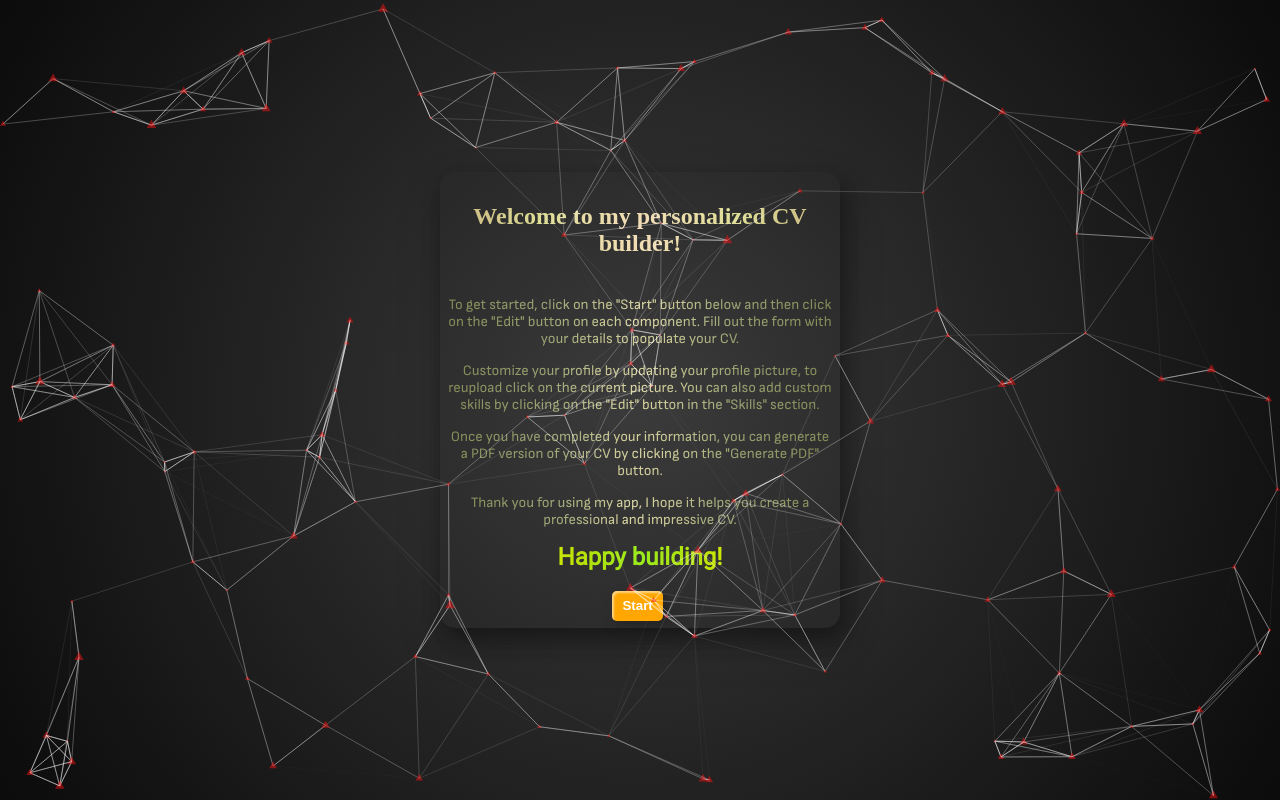
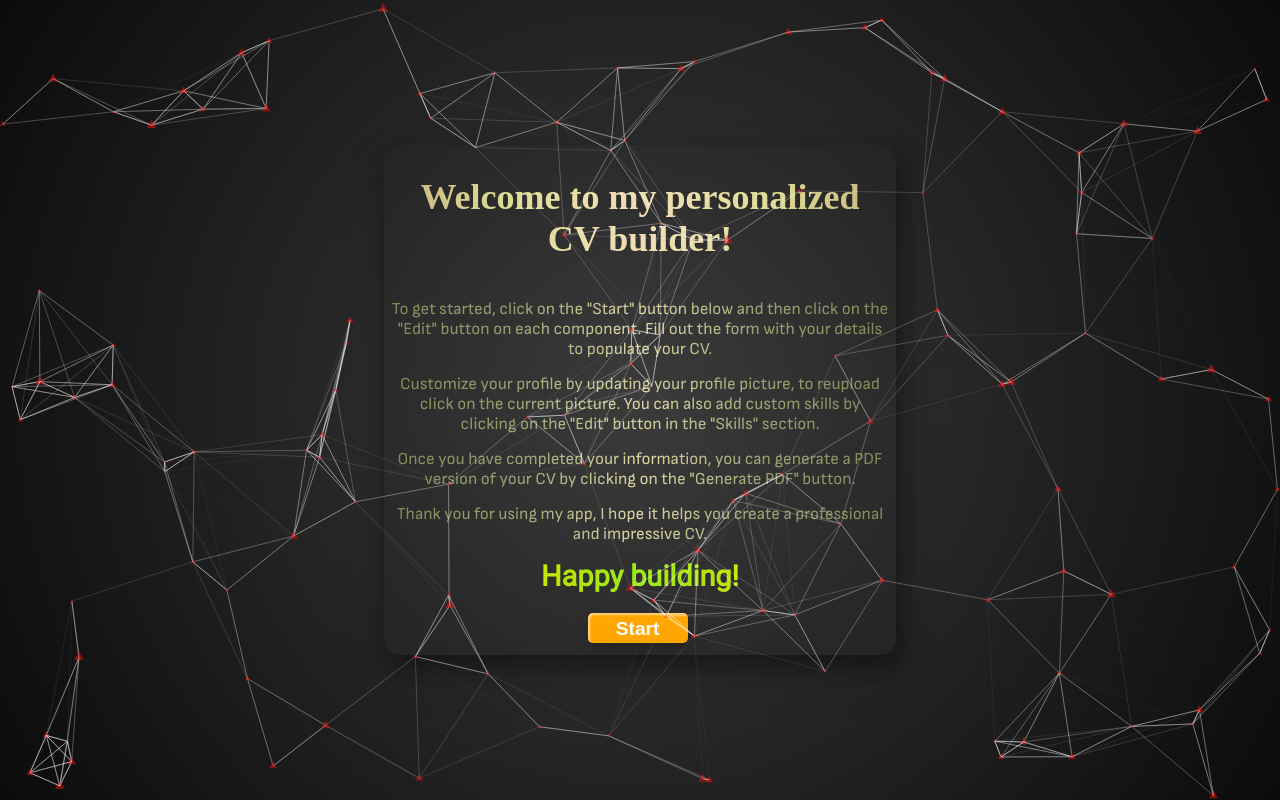
Before and after one commit to CJskii/cv-application, a React (Create React App) app in the folder cv-project/: page / in a window 1280 px wide. Built offline with nearby package versions, Linux system fonts and the light colour scheme.

Commit message:
welcome message + button size

```diff
--- a/cv-project/src/App.css
+++ b/cv-project/src/App.css
@@ -102,7 +102,7 @@
 .welcome-message {
   font-size: 0.6rem;
   font-family: SofiaSerif;
-  width: 400px;
+  width: 40vw;
   height: fit-content;
   padding: 0.3rem;
   display: flex;
@@ -127,6 +127,7 @@
   background-clip: text;
   color: transparent;
   animation: gradient 10s ease infinite;
+  font-size: 0.7rem;
 }
 
 h2 {
@@ -142,11 +143,11 @@ h2 {
   background-clip: text;
   color: transparent;
   animation: gradient 10s ease infinite;
-  font-size: 1rem;
+  font-size: 1.5rem;
 }
 
 .happy {
-  font-size: 1rem;
+  font-size: 1.2rem;
   background: rgb(0, 0, 0);
   background: radial-gradient(
     circle,
@@ -159,6 +160,19 @@ h2 {
   color: transparent;
   animation: gradient 10s ease infinite;
   font-family: Roboto;
+}
+
+.start-btn {
+  font-size: 0.8rem;
+  height: 75px;
+  width: 100px;
+  margin-bottom: 0.2rem;
+}
+
+@media (max-width: 768px) {
+  .welcome-message {
+    width: 70vw;
+  }
 }
 
 @media (max-width: 555px) {
--- a/cv-project/src/App.js
+++ b/cv-project/src/App.js
@@ -63,7 +63,7 @@ class App extends Component {
               </span>
 
               <h4 className="happy">Happy building!</h4>
-              <button className="btn jump-button" onClick={this.start}>
+              <button className="btn start-btn" onClick={this.start}>
                 Start
               </button>
             </div>
```
